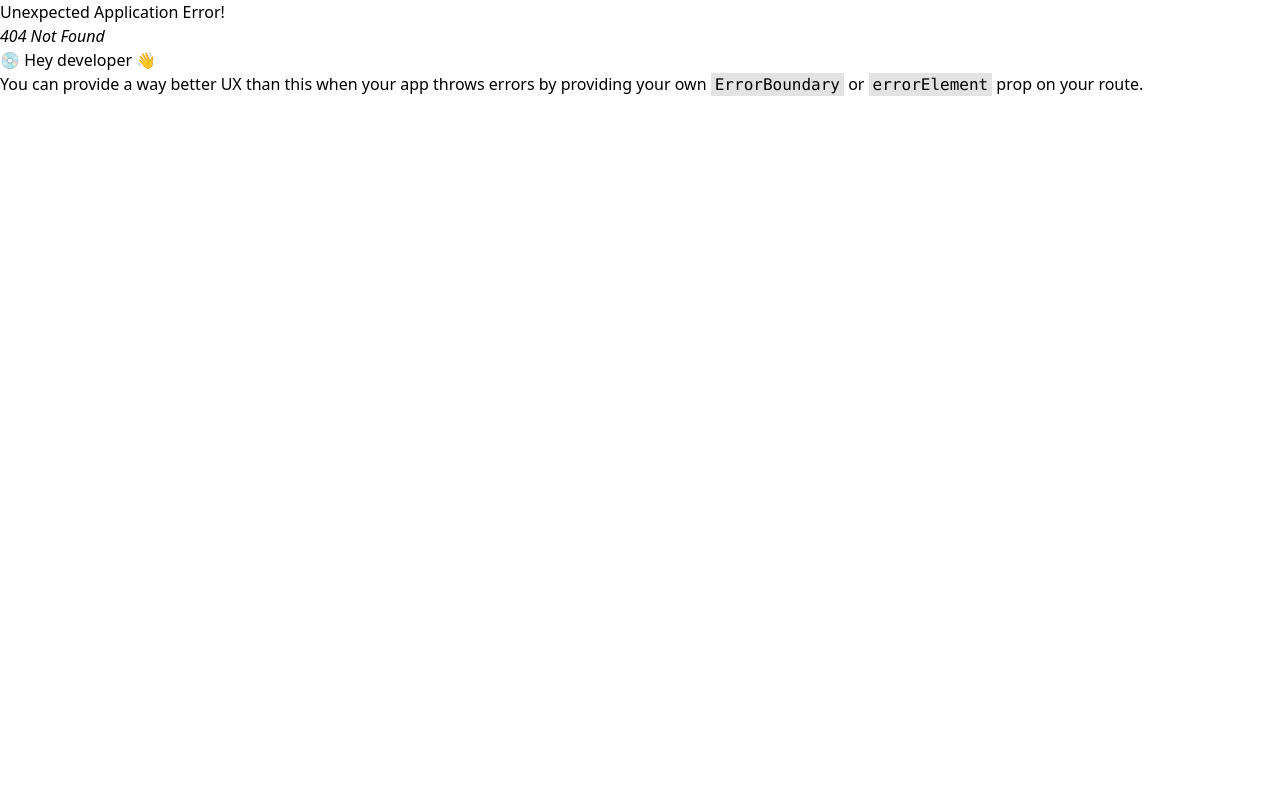
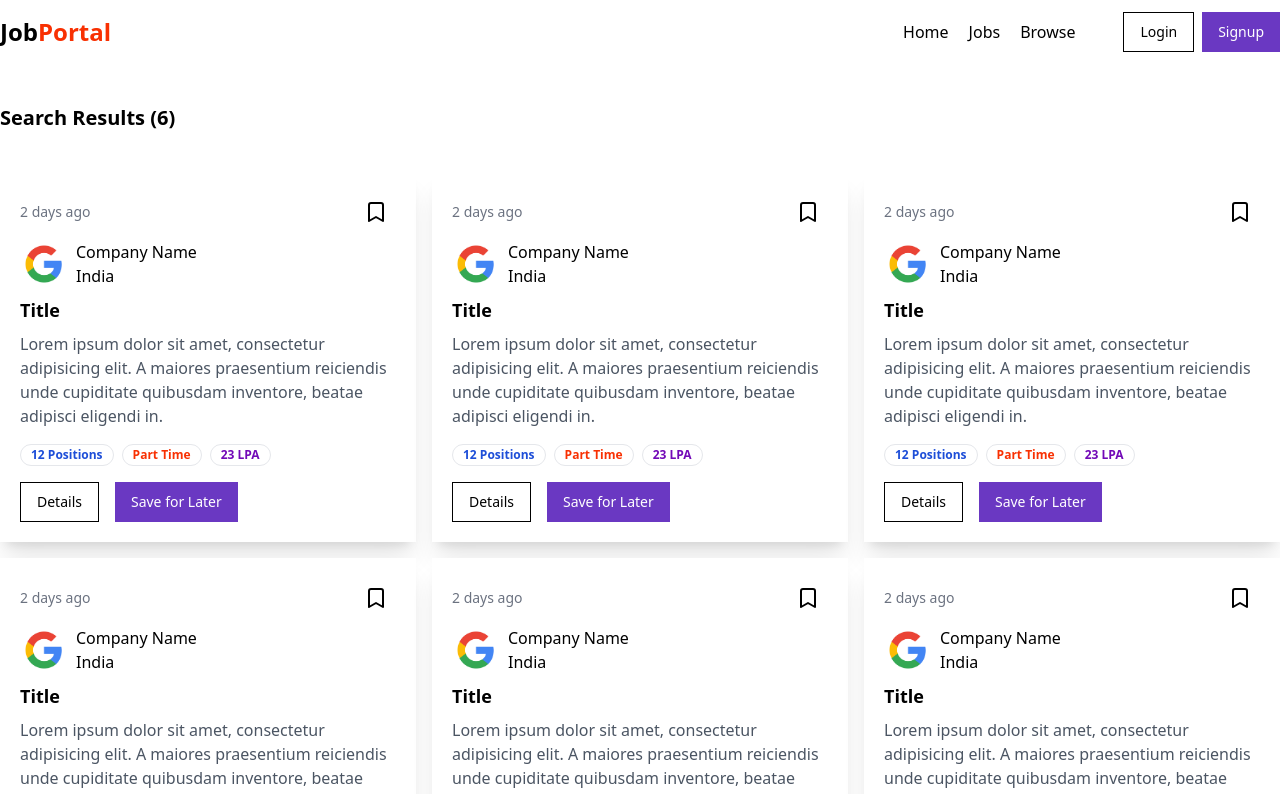
Before and after one commit to Noorain464/job_portal, a React (Vite) app in the folder frontend/: page /browse in a window 1280 px wide. Before the commit this address had no page. Shown: the top 794 px of the page. Built offline with nearby package versions, Linux system fonts and the light colour scheme.

Commit message:
Browse added

```diff
--- a/frontend/src/App.jsx
+++ b/frontend/src/App.jsx
@@ -4,6 +4,7 @@
 import Login from "./components/auth/Login";
 import Signup from "./components/auth/Signup";
 import Jobs from "./components/Jobs";
+import Browse from "./components/Browse";
 const approuter = createBrowserRouter([
   {
     path: "/",
@@ -20,6 +21,10 @@
   {
     path: "/jobs",
     element: <Jobs/>
+  },
+  {
+    path: "/browse",
+    element: <Browse/>
   }
 ])
 function App() {
--- /dev/null
+++ b/frontend/src/components/Browse.jsx
@@ -0,0 +1,26 @@
+import React from 'react'
+import Navbar from './shared/Navbar';
+import JobCard from './JobCard';
+const jobs = [1, 2, 3,4,5,6];
+function Browse() {
+    return (
+        <div>
+            <Navbar />
+            <div className='max-w-7xl mx-auto my-10'>
+                <h1 className='font-bold text-xl my-10'>Search Results ({jobs.length})</h1>
+                <div className='grid grid-cols-3 gap-4'>
+                    {
+                        jobs.map((item, index) => (
+                            <div>
+                                <JobCard />
+                            </div>
+                        ))
+                    }
+                </div>
+
+            </div>
+        </div>
+    )
+}
+
+export default Browse
```
